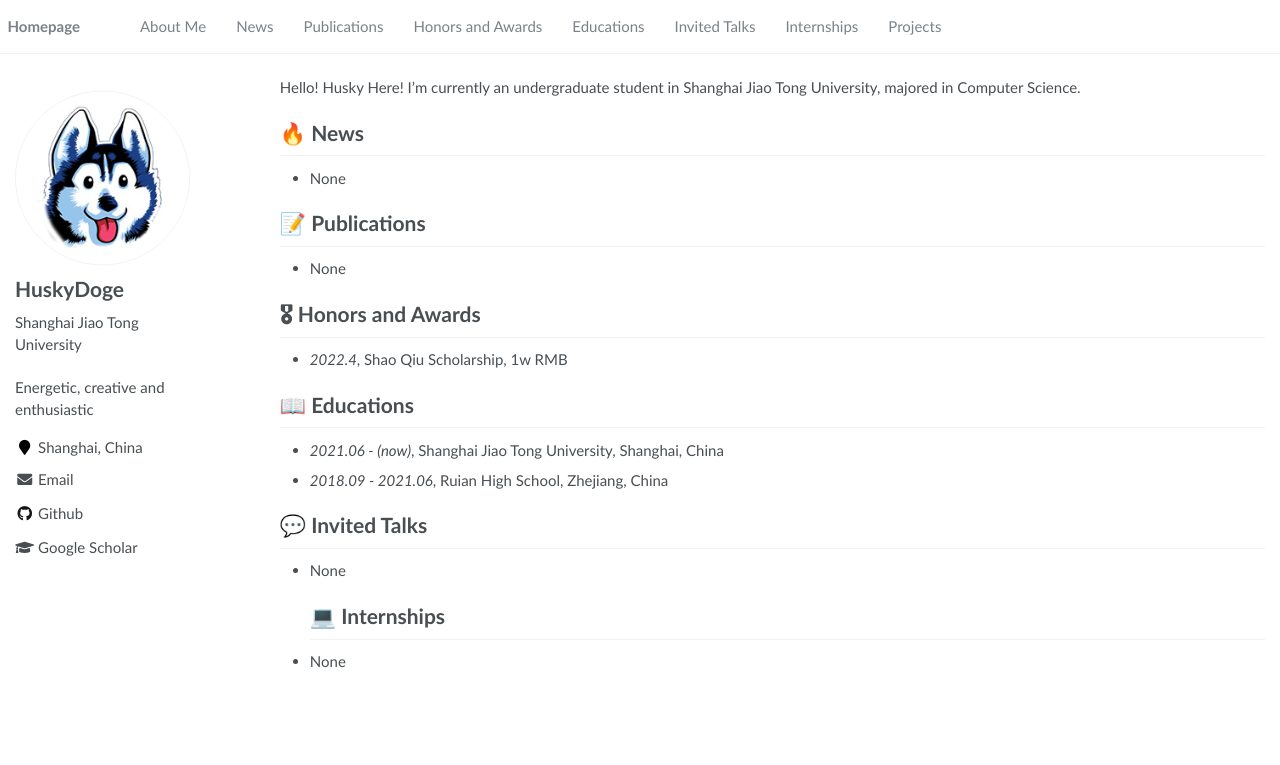
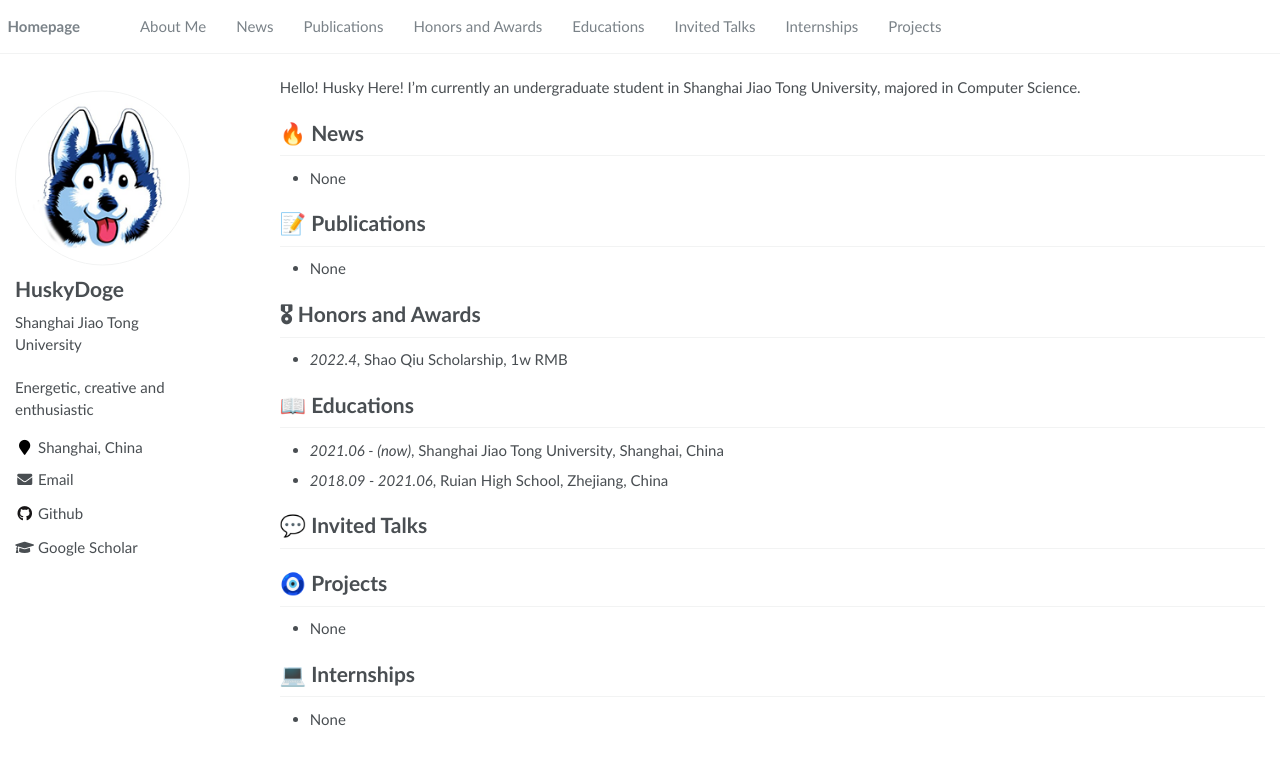
Before and after one commit to RayeRen/acad-homepage.github.io, a Jekyll site: the page built from _pages/about.md, in a window 1280 px wide. Shown: the top 765 px of the page. Built offline with Jekyll 4.4.1, drawn with Linux system fonts in a browser that asks for light colours.

Commit message:
Update about.md

```diff
--- a/_pages/about.md
+++ b/_pages/about.md
@@ -62,7 +62,10 @@
 - *2021.06*, Lorem ipsum dolor sit amet, consectetur adipiscing elit. Vivamus ornare aliquet ipsum, ac tempus justo dapibus sit amet.
 - *2021.03*, Lorem ipsum dolor sit amet, consectetur adipiscing elit. Vivamus ornare aliquet ipsum, ac tempus justo dapibus sit amet.  \| [\[video\]](https://github.com/)
 -->
+
+# 🧿 Projects
 - None
+
 # 💻 Internships
 <!-- *2019.05 - 2020.02*, [Lorem](https://github.com/), China. -->
 
```
